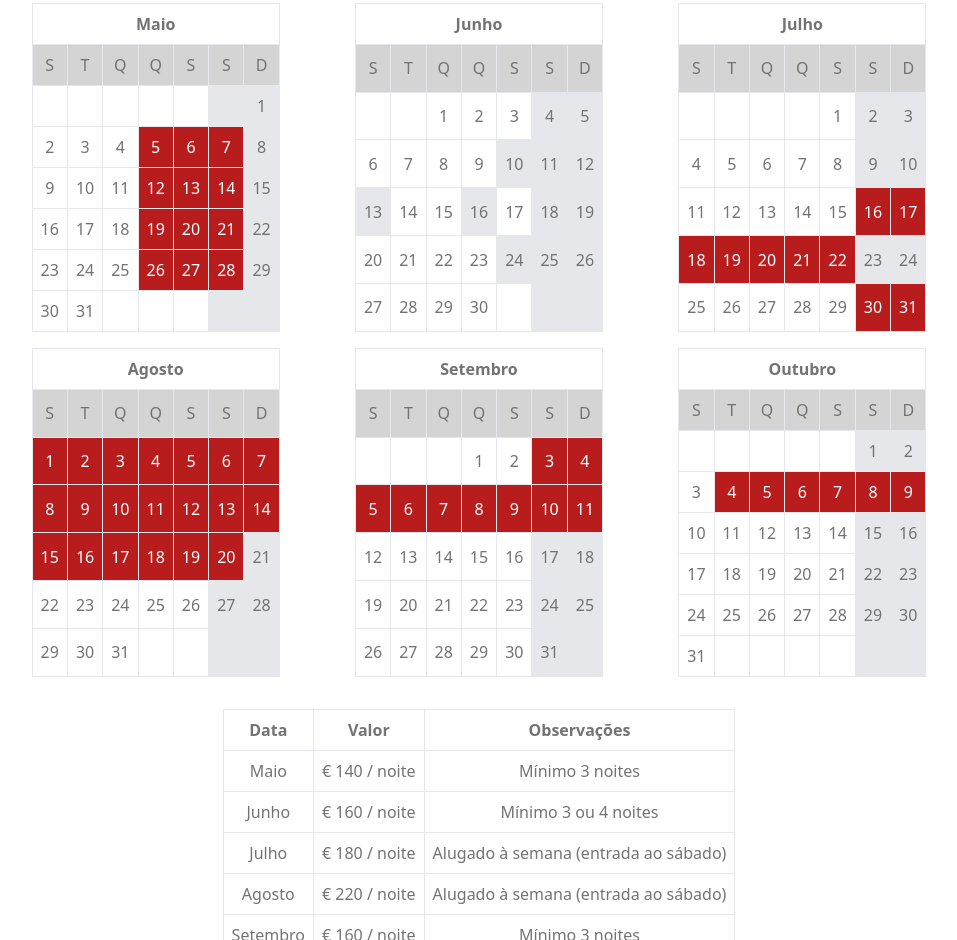
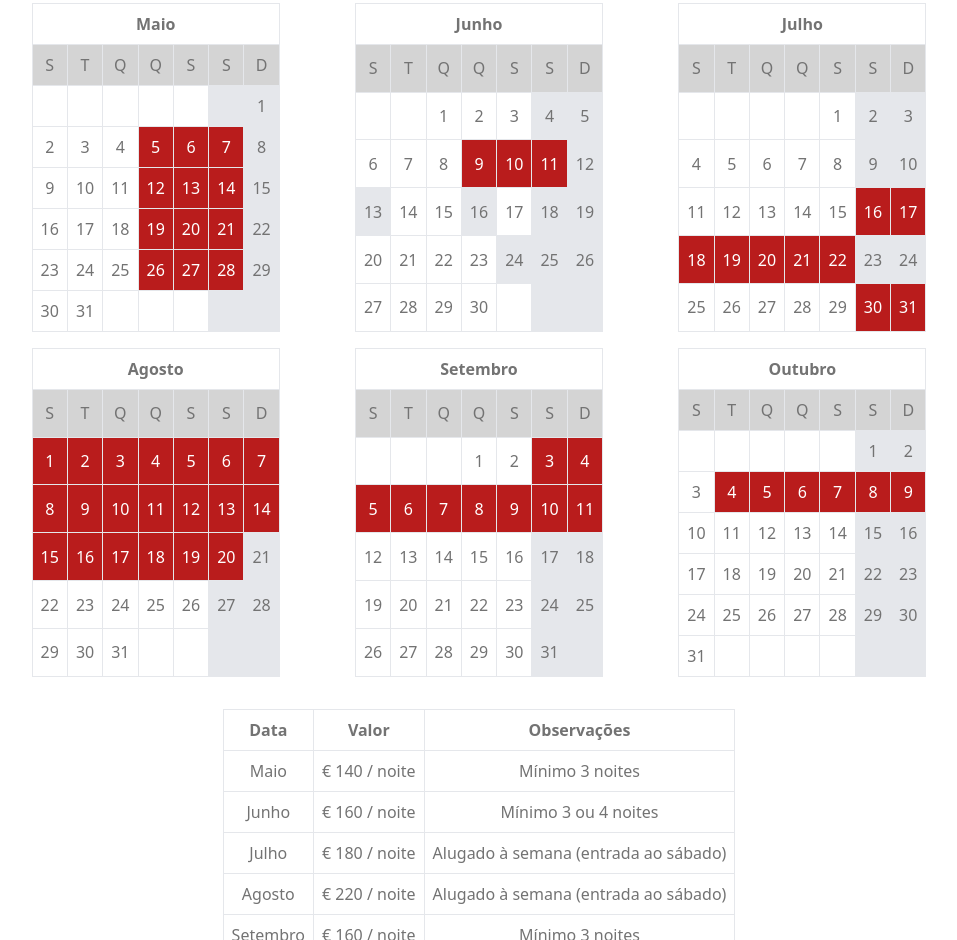
Before and after one commit to pedropalmares/casadaslameirinhas, a website: page index.html in a window 1280 px wide. Shown: the part 6317-7257 px from the top of the page, without its empty margins (161-1118 px from the left). Drawn offline with Linux system fonts and the light colour scheme; some packages are replaced by stand-ins of ours.

Commit message:
reserva 9/6 - 12/6

```diff
--- a/index.html
+++ b/index.html
@@ -506,9 +506,9 @@
                             <td>6</td>
                             <td>7</td>
                             <td>8</td>
-                            <td>9</td>
-                            <td class="dayoff">10</td>
-                            <td class="dayoff">11</td>
+                            <td class="occupied">9</td>
+                            <td class="occupied">10</td>
+                            <td class="occupied">11</td>
                             <td class="dayoff">12</td>
                         </tr>
                         <tr>
```
